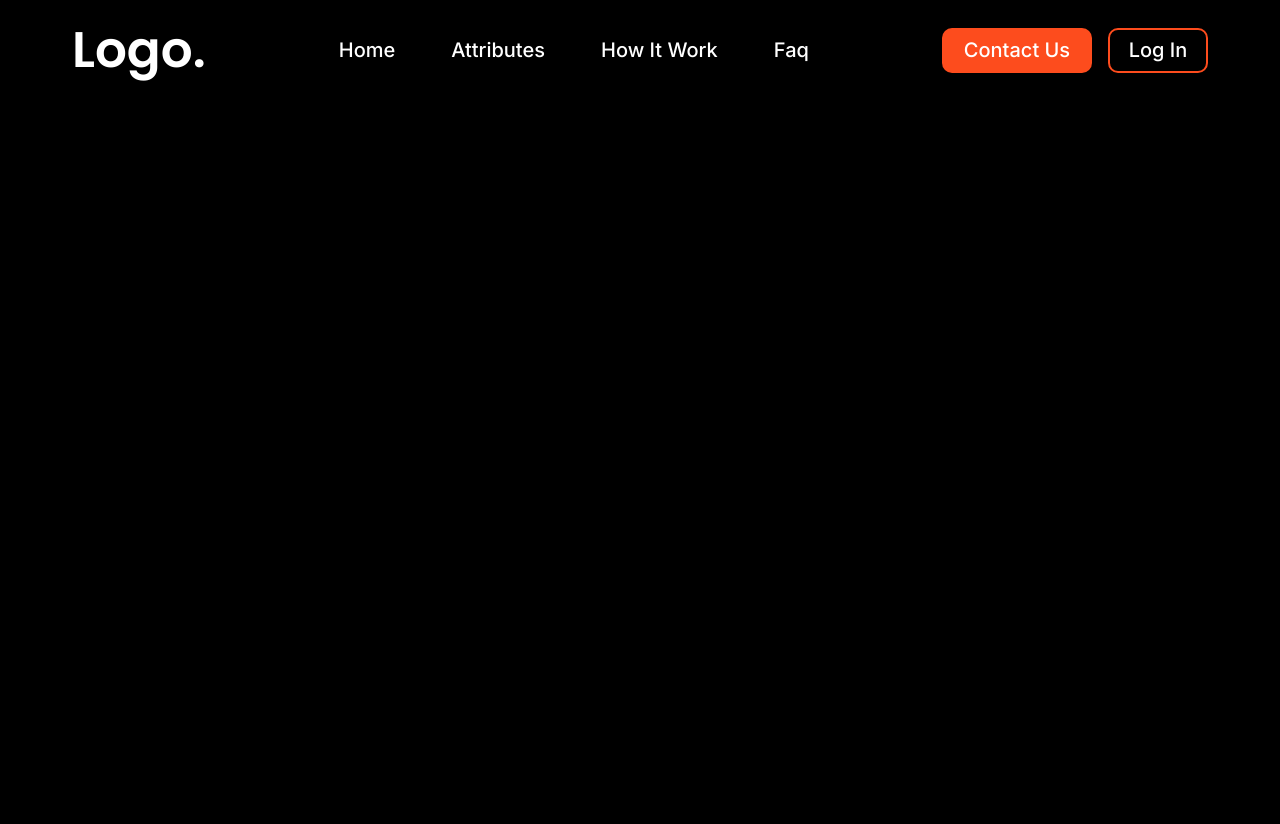
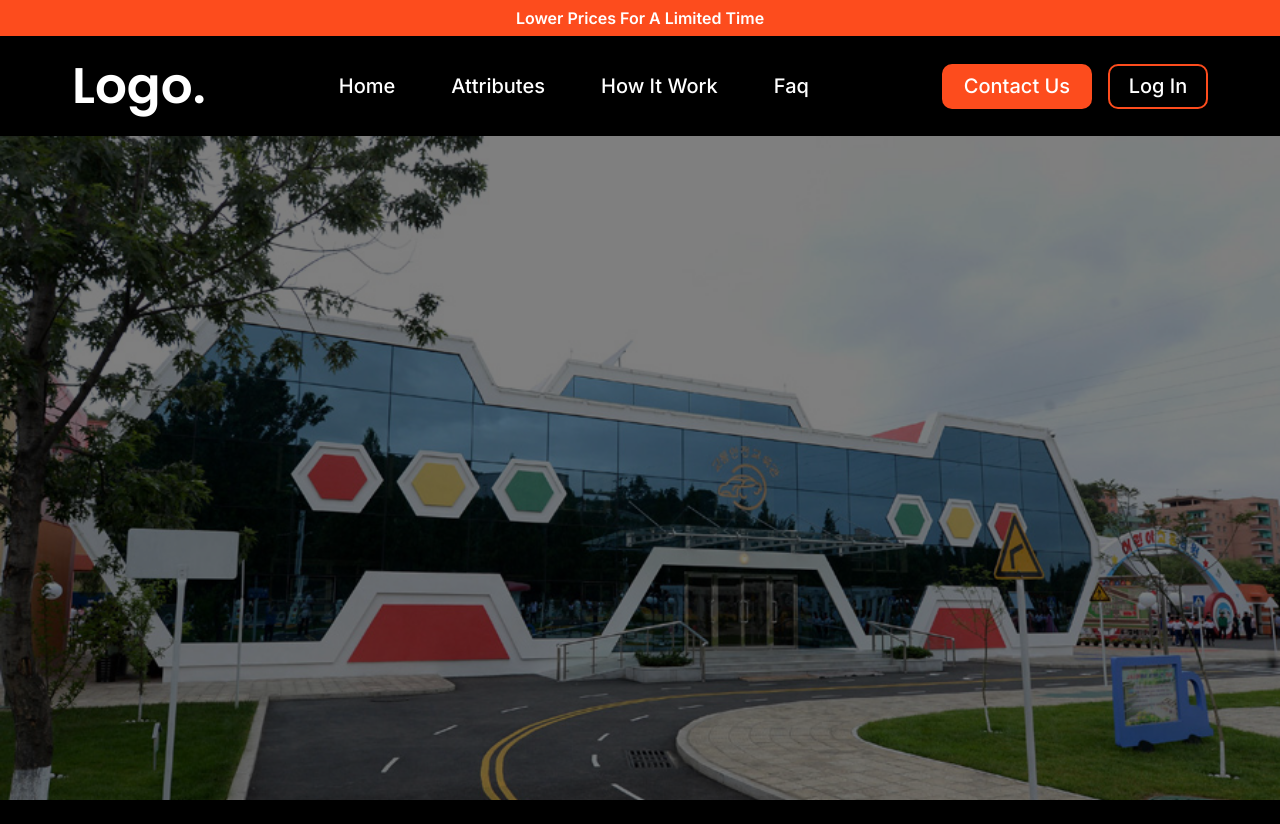
Before and after one commit to gulnabi-afridi/traffic-school, a Next.js app: page / in a window 1280 px wide. Before the commit the page ends 800 px from the top, so only its background shows below. Built offline with nearby package versions, Linux system fonts and the light colour scheme.

Commit message:
promo-bar added

```diff
--- /dev/null
+++ b/src/components/Shared/PromoBar/PromoBar.tsx
@@ -0,0 +1,13 @@
+import React from "react";
+import SmallText from "../Typography/SmallText";
+function PromoBar() {
+  return (
+    <div className="bg-brand-primary w-full h-[36px] flex justify-center items-center">
+      <SmallText styles="capitalize font-semibold">
+        lower prices for a limited time
+      </SmallText>
+    </div>
+  );
+}
+
+export default PromoBar;
--- a/src/components/Shared/Typography/SmallText.tsx
+++ b/src/components/Shared/Typography/SmallText.tsx
@@ -7,7 +7,7 @@ interface Props {
 
 function SmallText({ children, styles }: Props) {
   return (
-    <div className={`text-[16px] text-black-main font-inter ${styles}`}>
+    <div className={`text-[16px] text-white-main font-inter ${styles}`}>
       {children}
     </div>
   );
--- a/src/layout/MainLayout/MainLayout.tsx
+++ b/src/layout/MainLayout/MainLayout.tsx
@@ -1,4 +1,5 @@
 import React, { ReactNode } from "react";
+import PromoBar from "@/components/Shared/PromoBar/PromoBar";
 import Header from "./Header";
 import Footer from "./Footer";
 
@@ -9,6 +10,7 @@ interface Props {
 function MainLayout({ children }: Props) {
   return (
     <React.Fragment>
+      <PromoBar/>
       <Header />
       {children}
       <Footer />
--- a/src/pages/index.tsx
+++ b/src/pages/index.tsx
@@ -1,8 +1,10 @@
-import Image from 'next/image'
+import React from "react";
+import Home from "@/views/Home/Home";
 
-
-export default function Home() {
+export default function HomePage() {
   return (
-    <div className='text-[40px] text-[red]'></div>
-  )
+    <React.Fragment>
+      <Home />
+    </React.Fragment>
+  );
 }
--- /dev/null
+++ b/src/views/Home/Hero.tsx
@@ -0,0 +1,15 @@
+import React from 'react'
+function Hero() {
+  return (
+    <div className="w-full h-[calc(100vh-136px)] relative bg-[url('/assets/heroBg.jpeg')] bg-no-repeat bg-cover">
+        {/* ====> overly on image */}
+        <div className="w-full h-full absolute left-0 top-0 bg-black-main/50"></div>
+        {/* ====> */}
+        <div className="w-full flex flex-col justify-center items-center">
+
+        </div>
+    </div>
+  )
+}
+
+export default Hero
--- /dev/null
+++ b/src/views/Home/Home.tsx
@@ -0,0 +1,12 @@
+import React from "react";
+import Hero from "./Hero";
+
+function Home() {
+  return (
+    <React.Fragment>
+      <Hero />
+    </React.Fragment>
+  );
+}
+
+export default Home;
--- a/tailwind.config.js
+++ b/tailwind.config.js
@@ -3,6 +3,7 @@ module.exports = {
   content: [
     "./src/pages/**/*.{js,ts,jsx,tsx,mdx}",
     "./src/components/**/*.{js,ts,jsx,tsx,mdx}",
+    "./src/views/**/*.{js,ts,jsx,tsx,mdx}",
     "./src/app/**/*.{js,ts,jsx,tsx,mdx}",
     "./src/layout/**/*.{js,ts,jsx,tsx,mdx}",
   ],
```
Also changed, not shown: public/assets/heroBg.jpeg (added).
